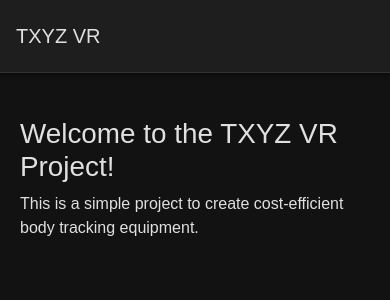
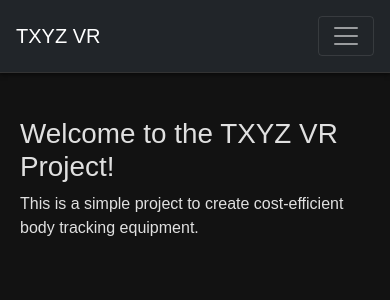
Before and after one commit to FelixAllard/IoT-2-Project-at-Champlain-College-Saint-Lambert, a Flask app: page / in a window 390 px wide. Shown: the top 300 px of the page. Run offline with Flask 3, Linux system fonts and the light colour scheme.

Commit message:
Fixed phone format nav links disappearing issue, made font-end phone-friendly

```diff
--- a/WebInterface/static/style.css
+++ b/WebInterface/static/style.css
@@ -22,6 +22,10 @@ nav {
 .navbar a {
     color: #e0e0e0;
     transition: color 0.3s;
+}
+
+.navbar .nav-link:hover {
+    color: #ffffff;
 }
 
 .container {
--- a/WebInterface/templates/base.html
+++ b/WebInterface/templates/base.html
@@ -9,7 +9,7 @@
 </head>
 <body>
 <header>
-    <nav class="navbar navbar-expand-lg">
+    <nav class="navbar navbar-expand-lg navbar-dark bg-dark">
         <a class="navbar-brand" href="/">TXYZ VR</a>
         <button class="navbar-toggler" type="button" data-bs-toggle="collapse" data-bs-target="#navbarNav" aria-controls="navbarNav" aria-expanded="false" aria-label="Toggle navigation">
             <span class="navbar-toggler-icon"></span>
@@ -18,6 +18,7 @@
             <ul class="navbar-nav me-auto">
                 <li class="nav-item"><a class="nav-link" href="/">Home</a></li>
                 <li class="nav-item"><a class="nav-link" href="/aboutUs">About Us</a></li>
+
                 {% if current_user.is_authenticated %}
                 <li class="nav-item"><a class="nav-link" href="/data">Data</a></li>
                 {% endif %}
```
